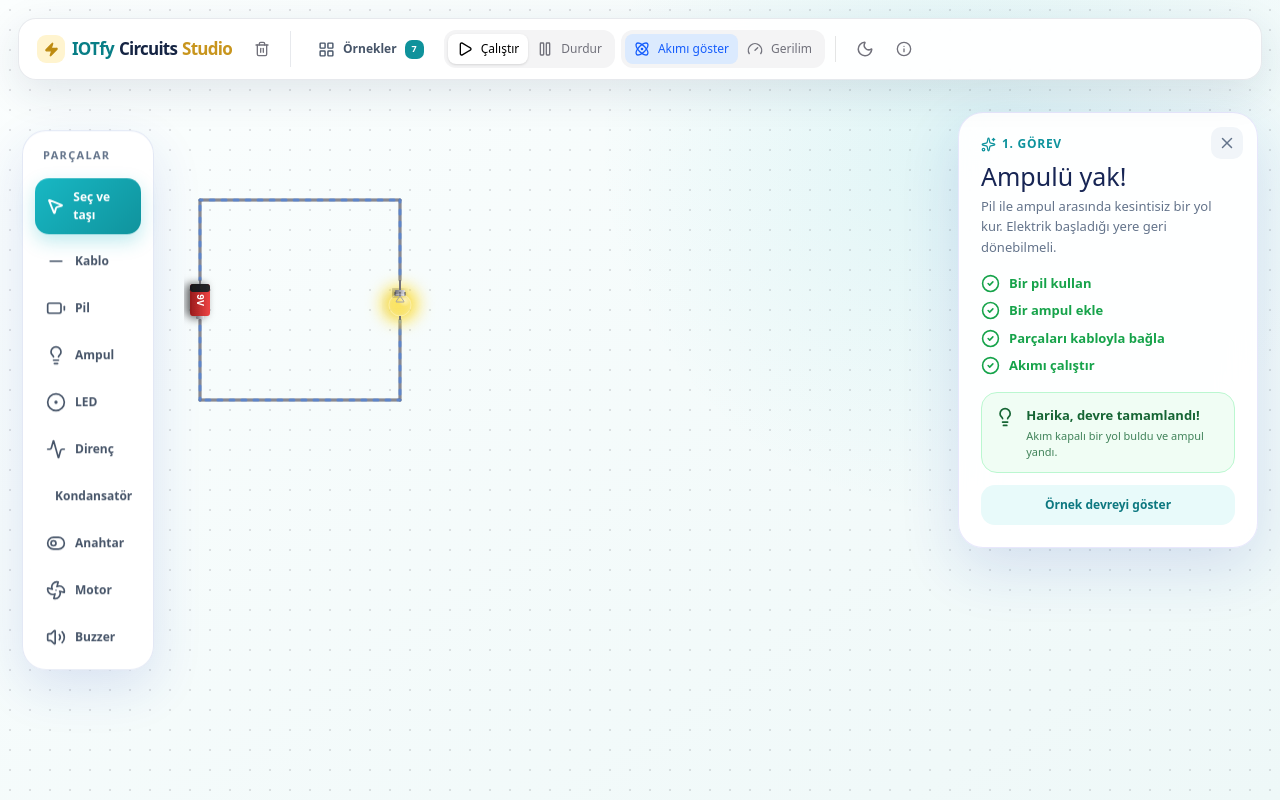
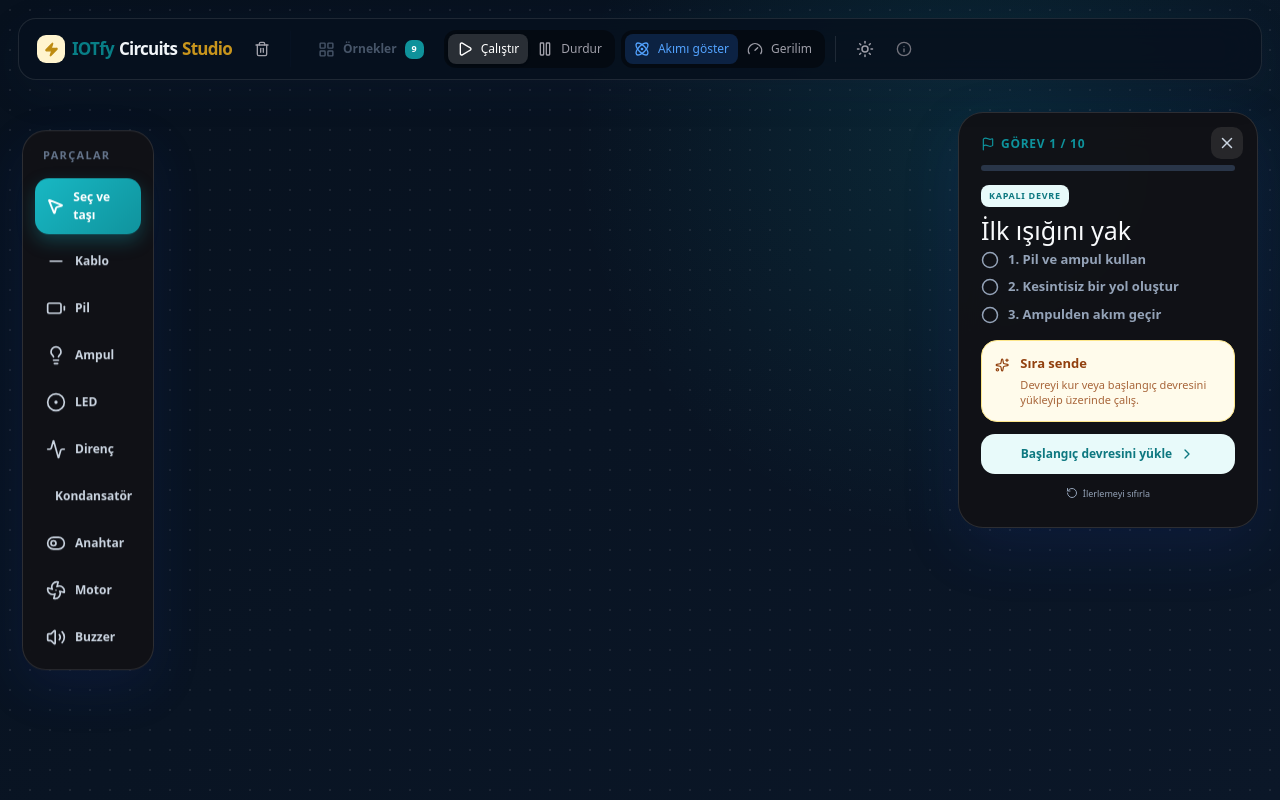
Before and after one commit to semihorkn/iotfy-circuits-studio, a React (Vite) app: page / in a window 1280 px wide. Built offline with nearby package versions, Linux system fonts and the light colour scheme.

Commit message:
Add ten-stage progressive circuit missions

```diff
--- a/src/components/LearningPanel.tsx
+++ b/src/components/LearningPanel.tsx
@@ -1,68 +1,112 @@
 import React, { useEffect, useState } from 'react';
-import { CheckCircle2, Circle, Lightbulb, Sparkles, X } from 'lucide-react';
+import { CheckCircle2, ChevronRight, Circle, Flag, RotateCcw, Sparkles, Trophy, X } from 'lucide-react';
 import { useAppStore } from '../store';
+import type { ComponentType } from '../types';
+
+type Mission = {
+  title: string;
+  concept: string;
+  templateId: string;
+  checks: string[];
+  validate: (context: MissionContext) => boolean;
+};
+
+type MissionContext = {
+  counts: Record<ComponentType, number>;
+  currents: Record<ComponentType, number[]>;
+  capacitorVoltage: number;
+  switchClosed: boolean;
+  paused: boolean;
+};
+
+const hasCurrent = (values: number[], threshold = 0.01) => values.some(value => value > threshold);
+
+const MISSIONS: Mission[] = [
+  { title: 'İlk ışığını yak', concept: 'Kapalı devre', templateId: 'simple', checks: ['Pil ve ampul kullan', 'Kesintisiz bir yol oluştur', 'Ampulden akım geçir'], validate: c => c.counts.battery >= 1 && c.counts.bulb >= 1 && hasCurrent(c.currents.bulb) && !c.paused },
+  { title: 'Kontrol sende', concept: 'Anahtar', templateId: 'simple', checks: ['Devreye anahtar ekle', 'Anahtarı kapat', 'Ampulü yeniden yak'], validate: c => c.counts.switch >= 1 && c.switchClosed && hasCurrent(c.currents.bulb) && !c.paused },
+  { title: 'Akımı sakinleştir', concept: 'Direnç', templateId: 'resistorBulb', checks: ['Direnci seri bağla', 'Ampul ve pili koru', 'Akımı gözlemle'], validate: c => c.counts.resistor >= 1 && c.counts.bulb >= 1 && hasCurrent(c.currents.resistor) && hasCurrent(c.currents.bulb) },
+  { title: 'İki ampul, tek yol', concept: 'Seri bağlantı', templateId: 'series', checks: ['İki ampul kullan', 'Tek akım yolu kur', 'İki ampulü de yak'], validate: c => c.counts.bulb >= 2 && c.currents.bulb.filter(value => value > 0.1 && value < 0.7).length >= 2 },
+  { title: 'Akımı ikiye böl', concept: 'Paralel bağlantı', templateId: 'parallel', checks: ['İki paralel kol oluştur', 'Her kola bir ampul yerleştir', 'İki ampulü tam parlaklıkta yak'], validate: c => c.counts.bulb >= 2 && c.currents.bulb.filter(value => value > 0.7).length >= 2 },
+  { title: 'LED sinyali oluştur', concept: 'LED ve kutuplama', templateId: 'led', checks: ['LED ekle', 'Koruma direnci kullan', 'LED’den akım geçir'], validate: c => c.counts.led >= 1 && c.counts.resistor >= 1 && hasCurrent(c.currents.led) },
+  { title: 'Enerjiyi depola', concept: 'Kondansatör', templateId: 'rc', checks: ['Direnç ve kondansatörü bağla', 'Anahtarı kapat', 'Kondansatörü 5 V üzerine şarj et'], validate: c => c.counts.capacitor >= 1 && c.counts.resistor >= 1 && c.capacitorVoltage > 5 },
+  { title: 'Harekete geçir', concept: 'DC motor', templateId: 'motor', checks: ['Motoru devreye bağla', 'Anahtarı kapat', 'Motoru döndür'], validate: c => c.counts.motor >= 1 && hasCurrent(c.currents.motor) },
+  { title: 'Sesli uyarı ver', concept: 'Buzzer', templateId: 'buzzer', checks: ['Buzzer ekle', 'Anahtarla kontrol et', 'Buzzerı çalıştır'], validate: c => c.counts.buzzer >= 1 && hasCurrent(c.currents.buzzer) },
+  { title: 'Büyük final', concept: 'Sistem tasarımı', templateId: 'finalLab', checks: ['Tüm sekiz parça türünü kullan', 'Anahtarı kapat', 'Işık, hareket ve uyarıyı birlikte çalıştır'], validate: c => Object.values(c.counts).every(count => count >= 1) && hasCurrent(c.currents.bulb) && hasCurrent(c.currents.led) && hasCurrent(c.currents.motor) && hasCurrent(c.currents.buzzer) && c.capacitorVoltage > 2 },
+];
+
+const emptyCounts = (): Record<ComponentType, number> => ({ battery: 0, bulb: 0, led: 0, resistor: 0, capacitor: 0, switch: 0, motor: 0, buzzer: 0 });
+const emptyCurrents = (): Record<ComponentType, number[]> => ({ battery: [], bulb: [], led: [], resistor: [], capacitor: [], switch: [], motor: [], buzzer: [] });
 
 export const LearningPanel: React.FC = () => {
-  const { state, engine, loadTemplate } = useAppStore();
+  const { state, engine, loadTemplate, clearBoard, setState } = useAppStore();
   const [isOpen, setIsOpen] = useState(true);
-  const [hasCurrent, setHasCurrent] = useState(false);
-  const [hasShortCircuit, setHasShortCircuit] = useState(false);
+  const [missionIndex, setMissionIndex] = useState(() => Math.min(Number(localStorage.getItem('iotfy-mission') || 0), MISSIONS.length - 1));
+  const [completed, setCompleted] = useState(false);
+  const [journeyComplete, setJourneyComplete] = useState(localStorage.getItem('iotfy-mission-complete') === 'true');
+  const mission = MISSIONS[missionIndex];
 
   useEffect(() => {
+    if (journeyComplete || completed) return;
     const timer = window.setInterval(() => {
-      const bulbIsOn = state.components
-        .filter(component => component.type === 'bulb')
-        .some(component => Math.abs(engine.compCurrents.get(component.id) || 0) > 0.01);
-      setHasCurrent(bulbIsOn && !state.isPaused);
-      const batteryOverload = state.components
-        .filter(component => component.type === 'battery')
-        .some(component => Math.abs(engine.compCurrents.get(component.id) || 0) > 5);
-      setHasShortCircuit(batteryOverload && !state.isPaused);
-    }, 180);
+      const counts = emptyCounts();
+      const currents = emptyCurrents();
+      state.components.forEach(component => {
+        counts[component.type] += 1;
+        currents[component.type].push(Math.abs(engine.compCurrents.get(component.id) || 0));
+      });
+      const liveContext: MissionContext = { counts, currents, capacitorVoltage: Math.max(0, ...Array.from(engine.capacitorVoltages.values()).map(Math.abs)), switchClosed: state.components.some(component => component.type === 'switch' && component.state?.closed), paused: state.isPaused };
+      if (mission.validate(liveContext)) setCompleted(true);
+    }, 220);
     return () => window.clearInterval(timer);
-  }, [engine, state.components, state.isPaused]);
+  }, [mission, completed, journeyComplete, state.components, state.isPaused, engine]);
 
-  const hasBattery = state.components.some(component => component.type === 'battery');
-  const hasBulb = state.components.some(component => component.type === 'bulb');
-  const hasWire = state.wires.length > 0;
-  const completed = hasBattery && hasBulb && hasWire && hasCurrent && !hasShortCircuit;
-  const resultTitle = hasShortCircuit ? 'Dikkat, kısa devre!' : completed ? 'Harika, devre tamamlandı!' : 'Henüz ışık yok';
-  const resultText = hasShortCircuit
-    ? 'Akım dirençle karşılaşmadan pile dönüyor. Devreyi durdurup bağlantıları kontrol et.'
-    : completed ? 'Akım kapalı bir yol buldu ve ampul yandı.' : 'İpucu: Yolun iki ucu da pile bağlanmalı.';
+  useEffect(() => {
+    if (!completed) return;
+    const timer = window.setTimeout(() => {
+      if (missionIndex === MISSIONS.length - 1) {
+        setJourneyComplete(true);
+        localStorage.setItem('iotfy-mission-complete', 'true');
+      } else {
+        const next = missionIndex + 1;
+        setMissionIndex(next);
+        localStorage.setItem('iotfy-mission', String(next));
+        clearBoard();
+      }
+      setCompleted(false);
+    }, 1500);
+    return () => window.clearTimeout(timer);
+  }, [completed, missionIndex, clearBoard]);
 
-  if (!isOpen) return (
-    <button className="mission-pill" onClick={() => setIsOpen(true)}>
-      <Sparkles size={18} /> Görevi aç
-    </button>
+  const resetJourney = () => {
+    localStorage.removeItem('iotfy-mission'); localStorage.removeItem('iotfy-mission-complete');
+    setMissionIndex(0); setJourneyComplete(false); setCompleted(false); clearBoard();
+  };
+
+  if (!isOpen) return <button className="mission-pill" onClick={() => setIsOpen(true)}><Sparkles size={18} /> Görev {missionIndex + 1}/10</button>;
+
+  if (journeyComplete) return (
+    <aside className="learning-panel journey-complete" aria-label="Öğrenme görevi">
+      <Trophy size={42} /><h2>Devre Ustası oldun!</h2><p>10 görevin tamamını bitirdin ve bütün parçaları çalıştırdın.</p>
+      <button className="example-button" onClick={resetJourney}><RotateCcw size={15} /> Görevleri yeniden başlat</button>
+    </aside>
   );
 
   return (
     <aside className="learning-panel" aria-label="Öğrenme görevi">
       <button className="panel-close" onClick={() => setIsOpen(false)} aria-label="Görev panelini kapat"><X size={18} /></button>
-      <div className="mission-kicker"><Sparkles size={15} /> 1. Görev</div>
-      <h2>Ampulü yak!</h2>
-      <p>Pil ile ampul arasında kesintisiz bir yol kur. Elektrik başladığı yere geri dönebilmeli.</p>
+      <div className="mission-kicker"><Flag size={14} /> Görev {missionIndex + 1} / {MISSIONS.length}</div>
+      <div className="mission-progress"><span style={{ width: `${((missionIndex + (completed ? 1 : 0)) / MISSIONS.length) * 100}%` }} /></div>
+      <small className="mission-concept">{mission.concept}</small><h2>{mission.title}</h2>
       <div className="mission-steps">
-        <MissionStep done={hasBattery} label="Bir pil kullan" />
-        <MissionStep done={hasBulb} label="Bir ampul ekle" />
-        <MissionStep done={hasWire} label="Parçaları kabloyla bağla" />
-        <MissionStep done={hasCurrent} label="Akımı çalıştır" />
+        {mission.checks.map((check, index) => <div className={completed ? 'mission-step done' : 'mission-step'} key={check}>{completed ? <CheckCircle2 size={18} /> : <Circle size={18} />}<span>{index + 1}. {check}</span></div>)}
       </div>
-      <div className={`result-card ${completed ? 'success' : ''} ${hasShortCircuit ? 'danger' : ''}`} aria-live="polite">
-        <Lightbulb size={22} />
-        <div>
-          <strong>{resultTitle}</strong>
-          <span>{resultText}</span>
-        </div>
+      <div className={`result-card ${completed ? 'success' : ''}`} aria-live="polite">
+        {completed ? <CheckCircle2 size={22} /> : <Sparkles size={22} />}<div><strong>{completed ? 'Görev tamamlandı!' : 'Sıra sende'}</strong><span>{completed ? 'Bir sonraki görev hazırlanıyor…' : 'Devreyi kur veya başlangıç devresini yükleyip üzerinde çalış.'}</span></div>
       </div>
-      <button className="example-button" onClick={() => loadTemplate('simple')}>Örnek devreyi göster</button>
+      <button className="example-button mission-load" onClick={() => { loadTemplate(mission.templateId); setState(current => ({ ...current, isPaused: false })); }}>
+        Başlangıç devresini yükle <ChevronRight size={16} />
+      </button>
+      <button className="journey-reset" onClick={resetJourney}><RotateCcw size={12} /> İlerlemeyi sıfırla</button>
     </aside>
   );
 };
-
-const MissionStep: React.FC<{ done: boolean; label: string }> = ({ done, label }) => (
-  <div className={done ? 'mission-step done' : 'mission-step'}>
-    {done ? <CheckCircle2 size={19} /> : <Circle size={19} />}<span>{label}</span>
-  </div>
-);
--- a/src/components/TopBar.tsx
+++ b/src/components/TopBar.tsx
@@ -33,6 +33,8 @@ export const TopBar: React.FC = () => {
         led: { description: 'LED’i dirençle güvenle çalıştır.', level: 'Başlangıç' },
         motor: { description: 'Elektrik enerjisini harekete dönüştür.', level: 'Orta' },
         buzzer: { description: 'Anahtarlı sesli uyarı sistemi kur.', level: 'Başlangıç' },
+        resistorBulb: { description: 'Direncin ampul akımını nasıl sınırladığını gör.', level: 'Başlangıç' },
+        finalLab: { description: 'Öğrendiğin bütün parçaları tek devrede çalıştır.', level: 'İleri' },
     };
 
     return (
--- a/src/index.css
+++ b/src/index.css
@@ -31,6 +31,7 @@ button { font: inherit; }
 .panel-close { position:absolute; right:14px; top:14px; display:grid; place-items:center; width:32px; height:32px; border:0; border-radius:10px; color:#64748b; background:#f1f5f9; cursor:pointer; }
 .dark .panel-close { background:#27272a; color:#cbd5e1; }
 .mission-kicker { display:flex; align-items:center; gap:6px; color:#0e939d; font-size:12px; font-weight:850; letter-spacing:.06em; text-transform:uppercase; }
+.mission-progress { height:6px; margin:12px 0 10px; overflow:hidden; border-radius:999px; background:#e2e8f0; }.mission-progress span { display:block; height:100%; border-radius:inherit; background:linear-gradient(90deg,var(--iotfy-teal),var(--iotfy-gold)); transition:width .45s ease; }.dark .mission-progress { background:#293548; }.mission-concept { display:inline-block; padding:4px 8px; border-radius:8px; color:#0d7880; background:#e8fafa; font-size:9px; font-weight:900; text-transform:uppercase; letter-spacing:.08em; }
 .learning-panel h2 { margin:10px 0 7px; font-size:25px; line-height:1.05; }
 .learning-panel > p { margin:0 0 17px; color:#64748b; font-size:13px; line-height:1.55; }
 .dark .learning-panel > p { color:#a1a1aa; }
@@ -43,6 +44,7 @@ button { font: inherit; }
 .result-card strong,.result-card span { display:block; }.result-card strong { font-size:13px; }.result-card span { margin-top:3px; font-size:11px; line-height:1.4; opacity:.8; }
 .example-button { width:100%; margin-top:12px; padding:11px 14px; border:0; border-radius:14px; color:#0d7880; background:#e8fafa; font-size:12px; font-weight:800; cursor:pointer; }
 .example-button:hover { background:#d7f5f5; }
+.mission-load { display:flex; align-items:center; justify-content:center; gap:7px; }.journey-reset { display:flex; align-items:center; justify-content:center; gap:5px; width:100%; margin-top:8px; padding:5px; border:0; color:#94a3b8; background:transparent; font-size:9px; cursor:pointer; }.journey-reset:hover { color:#ef4444; }.journey-complete { text-align:center; }.journey-complete > svg { color:var(--iotfy-gold); filter:drop-shadow(0 6px 14px rgba(228,173,38,.28)); }.journey-complete .example-button { display:flex; align-items:center; justify-content:center; gap:7px; }
 .mission-pill { position:absolute; right:22px; top:112px; z-index:20; display:flex; align-items:center; gap:8px; padding:12px 16px; border:0; border-radius:16px; color:white; background:linear-gradient(135deg,var(--iotfy-teal),#0e8992); box-shadow:0 12px 30px rgba(24,184,196,.3); font-weight:800; cursor:pointer; }
 @media (max-width:900px) { .learning-panel { right:12px; top:auto; bottom:12px; width:min(300px,calc(100vw - 190px)); } .kid-toolbox { left:12px; width:120px; max-height:calc(100vh - 130px); overflow-y:auto; } .studio-topbar { top:10px; left:10px; right:10px; justify-content:flex-start; padding-left:225px; overflow-x:auto; gap:6px; scrollbar-width:none; } .nav-brand-group { position:fixed; left:20px; z-index:3; background:inherit; }.examples-grid { grid-template-columns:repeat(2,1fr); } }
 @media (max-width:600px) {
--- a/src/store.tsx
+++ b/src/store.tsx
@@ -19,23 +19,13 @@ const AppContext = createContext<AppContextType | null>(null);
 
 export const AppProvider: React.FC<{ children: React.ReactNode }> = ({ children }) => {
     const [state, setState] = useState<AppState>({
-        components: [
-            { id: 'b1', type: 'battery', x: 200, y: 300, rotation: 90, value: 9 },
-            { id: 'l1', type: 'bulb', x: 400, y: 300, rotation: 90, value: 10 }
-        ],
-        wires: [
-            { id: 'w1', x1: 200, y1: 280, x2: 200, y2: 200 },
-            { id: 'w2', x1: 200, y1: 200, x2: 400, y2: 200 },
-            { id: 'w3', x1: 400, y1: 200, x2: 400, y2: 280 },
-            { id: 'w4', x1: 400, y1: 320, x2: 400, y2: 400 },
-            { id: 'w5', x1: 400, y1: 400, x2: 200, y2: 400 },
-            { id: 'w6', x1: 200, y1: 400, x2: 200, y2: 320 }
-        ],
+        components: [],
+        wires: [],
         viewMode: 'standard',
         particlesReady: true,
         isPaused: false,
         toolMode: 'select',
-        theme: 'light'
+        theme: 'dark'
     });
 
     const engine = useRef(new SimulationEngine()).current;
--- a/src/templates.ts
+++ b/src/templates.ts
@@ -124,5 +124,40 @@ export const TEMPLATES: Record<string, CircuitTemplate> = {
             { x1: 460, y1: 320, x2: 460, y2: 400 }, { x1: 460, y1: 400, x2: 220, y2: 400 },
             { x1: 220, y1: 400, x2: 220, y2: 320 }
         ]
+    },
+    resistorBulb: {
+        name: "Dirençli Ampul Devresi",
+        components: [
+            { type: 'battery', x: 220, y: 300, rotation: 90, value: 9 },
+            { type: 'resistor', x: 340, y: 200, rotation: 0, value: 50 },
+            { type: 'bulb', x: 460, y: 300, rotation: 90, value: 10 }
+        ],
+        wires: [
+            { x1: 220, y1: 280, x2: 220, y2: 200 }, { x1: 220, y1: 200, x2: 320, y2: 200 },
+            { x1: 360, y1: 200, x2: 460, y2: 200 }, { x1: 460, y1: 200, x2: 460, y2: 280 },
+            { x1: 460, y1: 320, x2: 460, y2: 400 }, { x1: 460, y1: 400, x2: 220, y2: 400 },
+            { x1: 220, y1: 400, x2: 220, y2: 320 }
+        ]
+    },
+    finalLab: {
+        name: "Büyük Final Devresi",
+        components: [
+            { type: 'battery', x: 180, y: 320, rotation: 90, value: 9 },
+            { type: 'switch', x: 260, y: 180, rotation: 0, value: 0, state: { closed: true } },
+            { type: 'resistor', x: 360, y: 180, rotation: 0, value: 30 },
+            { type: 'led', x: 460, y: 180, rotation: 0, value: 30 },
+            { type: 'bulb', x: 560, y: 260, rotation: 90, value: 10 },
+            { type: 'motor', x: 560, y: 380, rotation: 90, value: 18 },
+            { type: 'buzzer', x: 440, y: 460, rotation: 180, value: 40 },
+            { type: 'capacitor', x: 300, y: 460, rotation: 180, value: 0.1 }
+        ],
+        wires: [
+            { x1: 180, y1: 300, x2: 180, y2: 180 }, { x1: 180, y1: 180, x2: 240, y2: 180 },
+            { x1: 280, y1: 180, x2: 340, y2: 180 }, { x1: 380, y1: 180, x2: 440, y2: 180 },
+            { x1: 480, y1: 180, x2: 560, y2: 180 }, { x1: 560, y1: 180, x2: 560, y2: 240 },
+            { x1: 560, y1: 280, x2: 560, y2: 360 }, { x1: 560, y1: 400, x2: 560, y2: 460 },
+            { x1: 560, y1: 460, x2: 460, y2: 460 }, { x1: 420, y1: 460, x2: 320, y2: 460 },
+            { x1: 280, y1: 460, x2: 180, y2: 460 }, { x1: 180, y1: 460, x2: 180, y2: 340 }
+        ]
     }
 };
```
Also changed, not shown: 1 other file (tests, documents, lock files or other folders).
